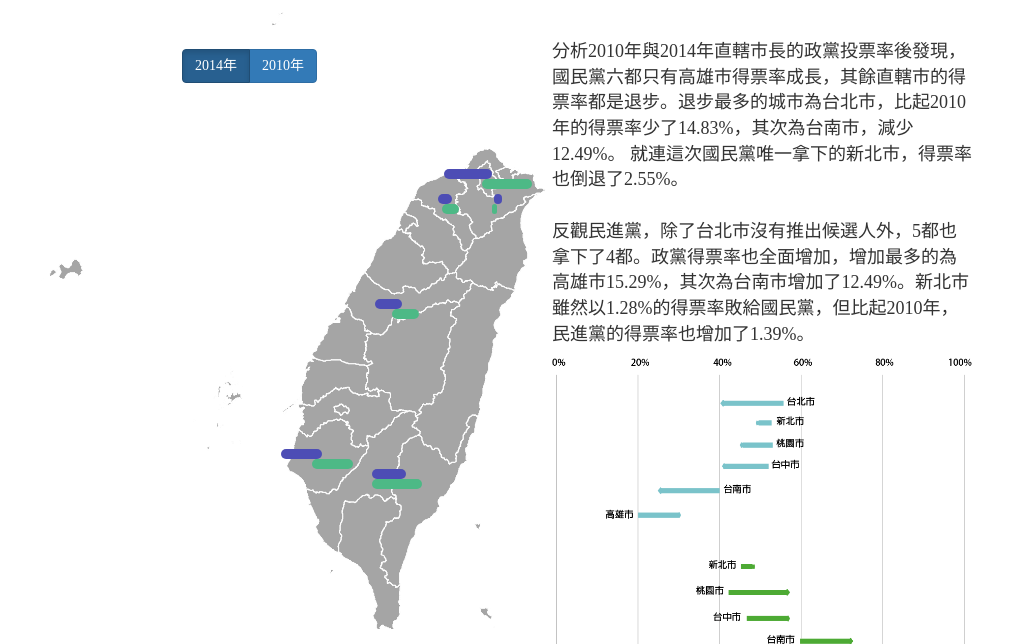
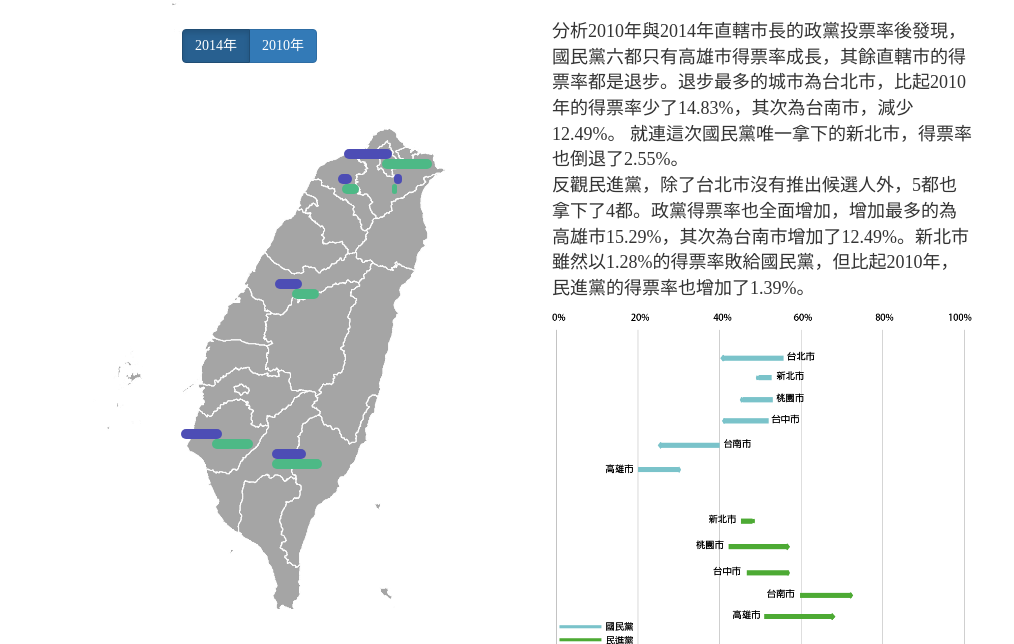
Before and after one commit to jackklpan/datajournalism-3, a plain HTML site: page index.html in a window 1280 px wide. Shown: the part 1636-2280 px from the top of the page, without its empty margins (128-1142 px from the left). Drawn offline with nearby package versions, Linux system fonts and the light colour scheme.

Commit message:
reposition

```diff
--- a/index.html
+++ b/index.html
@@ -156,7 +156,7 @@
 			#mayor-section, #councilor-section {
 				width: 980px;
 				margin: 0 auto;
-				padding-top: 60px
+				padding-top: 40px
 			}
 			#mayor-map {
 				margin-top: 42px;
@@ -455,12 +455,11 @@
 				<img class="logo" src="img/icon/logo.png" alt="logo">
 				<span class="zh-title">九合一民進黨得票率全面提升　國民黨卻只剩高雄成長</span>
 			</div>
-			<div id="difference-map" style="position:relative;z-index:2000">
-				<svg id="diffenence-svg"></svg>
+			<div id="difference-map" style="position:relative;z-index:2000;overflow-x:hidden;min-height:780px">
+				<svg id="diffenence-svg" style="position:relative;left:-100px;" ></svg>
 				<div style="position:absolute;width:420px;left:520px;top:50px;">
 					<p>分析2010年與2014年直轄市長的政黨投票率後發現，國民黨六都只有高雄市得票率成長，其餘直轄市的得票率都是退步。退步最多的城市為台北市，比起2010年的得票率少了14.83%，其次為台南市，減少12.49%。
 						就連這次國民黨唯一拿下的新北市，得票率也倒退了2.55%。<br />
-						<br />
 						反觀民進黨，除了台北市沒有推出候選人外，5都也拿下了4都。政黨得票率也全面增加，增加最多的為高雄市15.29%，其次為台南市增加了12.49%。新北市雖然以1.28%的得票率敗給國民黨，但比起2010年，民進黨的得票率也增加了1.39%。<br />
 					</p>
 					<img src="difference-explain.png" style="width:420px"/>
@@ -473,40 +472,40 @@
 				    <input class="difference-radio-btn" type="radio" name="options"  autocomplete="off">2010年
 				  </label>
 				</div>
-				<div id="kmt-0" data-left="450" style="position:absolute;top:180px;">
+				<div id="kmt-0" data-left="350" style="position:absolute;top:180px;">
 					<div style="position:relative"class="kmt"></div>
 				</div>
-				<div id="dpp-0" data-left="450" style="position:absolute;top:190px;">
+				<div id="dpp-0" data-left="350" style="position:absolute;top:190px;">
 					<div style="position:relative"class="dpp"></div>
 				</div>
-				<div id="kmt-1" data-left="460" style="position:absolute;top:205px;">
+				<div id="kmt-1" data-left="360" style="position:absolute;top:205px;">
 					<div style="position:relative"class="kmt"></div>
 				</div>
-				<div id="dpp-1" data-left="460" style="position:absolute;top:215px;">
+				<div id="dpp-1" data-left="360" style="position:absolute;top:215px;">
 					<div style="position:relative"class="dpp"></div>
 				</div>
-				<div id="kmt-2" data-left="410" style="position:absolute;top:205px;">
+				<div id="kmt-2" data-left="310" style="position:absolute;top:205px;">
 					<div style="position:relative"class="kmt"></div>
 				</div>
-				<div id="dpp-2" data-left="410"style="position:absolute;top:215px;">
+				<div id="dpp-2" data-left="310"style="position:absolute;top:215px;">
 					<div style="position:relative"class="dpp"></div>
 				</div>
-				<div id="kmt-3" data-left="360"style="position:absolute;top:310px;">
+				<div id="kmt-3" data-left="260"style="position:absolute;top:310px;">
 					<div style="position:relative"class="kmt"></div>
 				</div>
-				<div id="dpp-3" data-left="360"style="position:absolute;top:320px;">
+				<div id="dpp-3" data-left="260"style="position:absolute;top:320px;">
 					<div style="position:relative"class="dpp"></div>
 				</div>
-				<div id="kmt-4" data-left="280"style="position:absolute;top:460px;">
+				<div id="kmt-4" data-left="180"style="position:absolute;top:460px;">
 					<div style="position:relative"class="kmt"></div>
 				</div>
-				<div id="dpp-4" data-left="280" style="position:absolute;top:470px;">
+				<div id="dpp-4" data-left="180" style="position:absolute;top:470px;">
 					<div style="position:relative"class="dpp"></div>
 				</div>
-				<div id="kmt-5" data-left="340"style="position:absolute;top:480px;">
+				<div id="kmt-5" data-left="240"style="position:absolute;top:480px;">
 					<div style="position:relative"class="kmt"></div>
 				</div>
-				<div id="dpp-5" data-left="340"style="position:absolute;top:490px;">
+				<div id="dpp-5" data-left="240"style="position:absolute;top:490px;">
 					<div style="position:relative"class="dpp"></div>
 				</div>
 			</div>
@@ -514,7 +513,7 @@
 
 
 
-		<div id="mayor-section" style="margin-top:70px">
+		<div id="mayor-section" style="margin-top:10px">
 			<div id="mayor-title">
 				<img class="logo" src="img/icon/logo.png" alt="logo">
 				<span class="zh-title">3屆直轄市長選舉 國民黨市長得票差距似乎加大</span>
```
